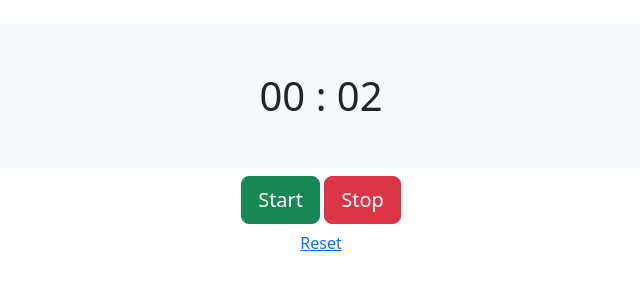
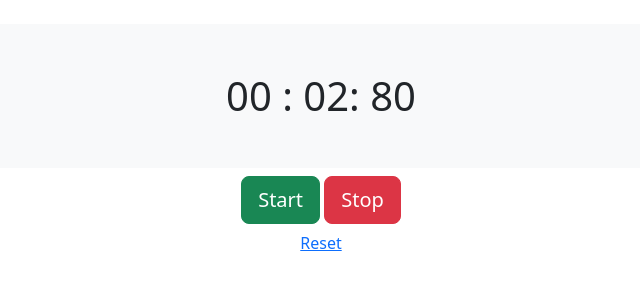
Before and after one commit to Sephgat/JS.StopWatch, a plain HTML site: page indexStart.html in a window 1280 px wide. Both pictures are taken after a click on the button "Start". Shown: the whole page, without its empty margins (319-959 px from the left). Drawn offline with nearby package versions, Linux system fonts and the light colour scheme.

Commit message:
save state

```diff
--- a/indexStart.html
+++ b/indexStart.html
@@ -11,7 +11,7 @@
 
     <!-- timer -->
     <div class="h1 p-5 mt-4 text-center bg-light rounded">
-      <span id="minutes">00</span> : <span id="seconds">00</span>
+      <span id="minutes">00</span> : <span id="seconds">00</span>: <span id="miliseconds">00</span>
     </div>
 
     <!-- timer buttons -->
--- a/indexStart.js
+++ b/indexStart.js
@@ -21,6 +21,8 @@
     Create 3 global variables, isRunning, timer and elapsedTime.
     Initialize them to false, null and 0 respectively.
 */
+
+
 let isRunning = false;
 let timer = null;
 let elapsedTime = 0;
@@ -45,7 +47,6 @@ function init()
 
 
 function startTimer() {
-    console.log("im in start");
     // if the timer is NOT running, start it by
         // set the isRunning variable to true
         // call the function setTimer to call the function incrementTimer every second
@@ -53,28 +54,49 @@ function startTimer() {
     //end if
     if(isRunning == false){
         isRunning = true;
-        timer = setInterval(incrementTimer, 1000);
+        timer = setInterval(foobar, 10);
+
     }
+}
+function foobar(){
+
+    let [minutes,seconds, milisecounds] = incrementTimer();
+    //
+    renderTimer(minutes, seconds, milisecounds);
+
 }
 
 function incrementTimer() {
-    console.log("incrument")
     // increment the elapsedTime
+    elapsedTime++;
     // calculate the number of minutes and seconds by
     // minutes = the integer portion of (timerTime / 60)
+    let minutes = Math.floor(elapsedTime/6000);
     // seconds = the remainder when dividing timerTime by 60
-    elapsedTime++;
+    let seconds = Math.floor(elapsedTime/100) % 60;
+    //take the minutes and the seconds and send them into showTime
 
-    let minutes = Math.floor(elapsedTime/60);
-    let secundsd = elapsedTime % 60;
-    // call the function pad to make sure there's a leading 0 on minutes if necessary
-    // call the function pad to make sure there's a leading 0 on seconds if necessary
-    // write minutes to the element on the page
-    // write second to the element on the page
+
+
+    let milisecounds = elapsedTime % 100
+
+    return [minutes,seconds, milisecounds];
+}
+
+
+function renderTimer(minutes, seconds, miliseconds){
+    //show the value of both on the webpage
+    //this one being minutes
     document.getElementById("minutes").innerHTML = pad(minutes);
-    document.getElementById("seconds").innerHTML = pad(secundsd);
+    //this one being seconds
+    document.getElementById("seconds").innerHTML = pad(seconds);
+
+    document.getElementById("miliseconds").innerHTML = pad(miliseconds);
 
 }
+
+
+
 
 function pad(number) {
     // add a leading 0 to number if the number is < 10
@@ -87,12 +109,12 @@ function pad(number) {
 }
 
 function stopTimer() {
-    console.log("stop");
     // if the timer is running, stop it by
         // set isRunning to false
         // call the function clearInterval to stop the timer
     // end if
     if (isRunning){
+        // set isRunning to false
         isRunning = false;
         clearInterval(timer);
     }
@@ -100,15 +122,14 @@ function stopTimer() {
 }
 
 function resetTimer() {
-    console.log("reset");
-
     // stop the timer by calling stopTimer
-    // set the timerTime back to 0
+    stopTimer();
+       // set the timerTime back to 0
+    elapsedTime = 0;
     // write 00 to the elements on the page for minutes and seconds
-    stopTimer();
-    elapsedTime = 0;
-    document.getElementById("minutes").innerHTML = "00";
+    document.getElementById("minutes").innerHTML = "00"
     document.getElementById("seconds").innerHTML = "00"
+    document.getElementById("miliseconds").innerHTML = "00"
 }
 
 // When the page has finished loading, call the function init
```
